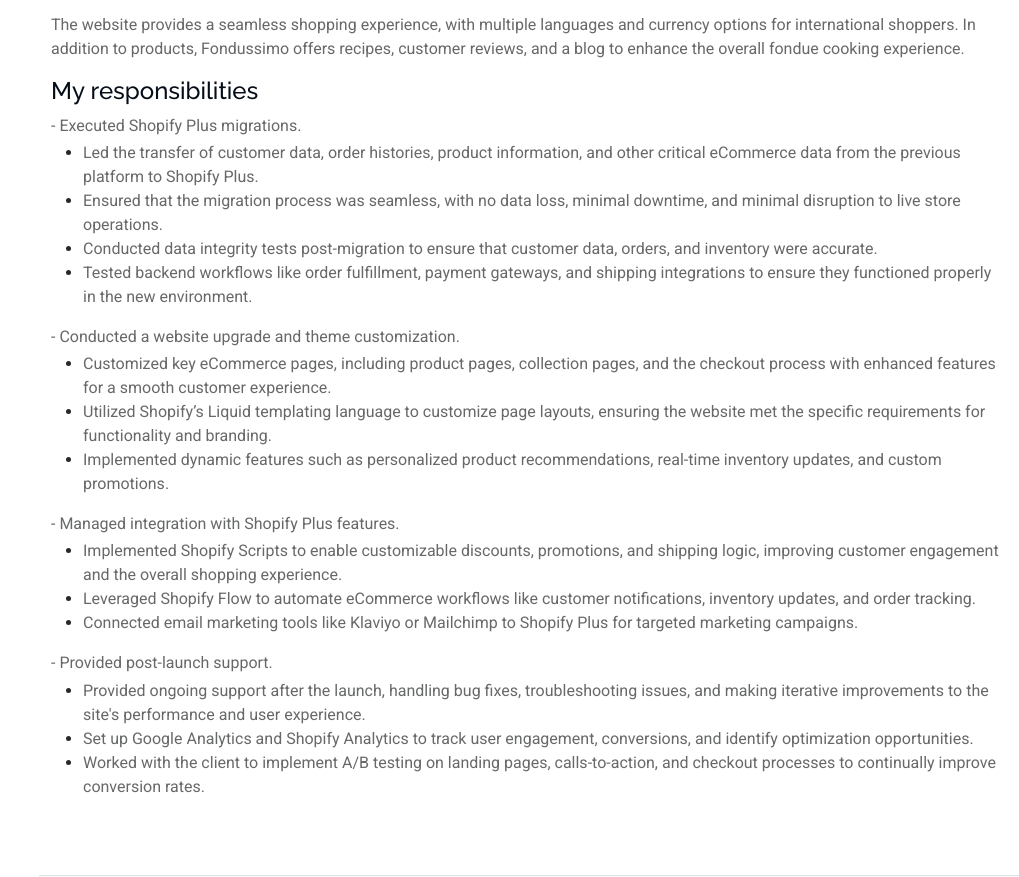
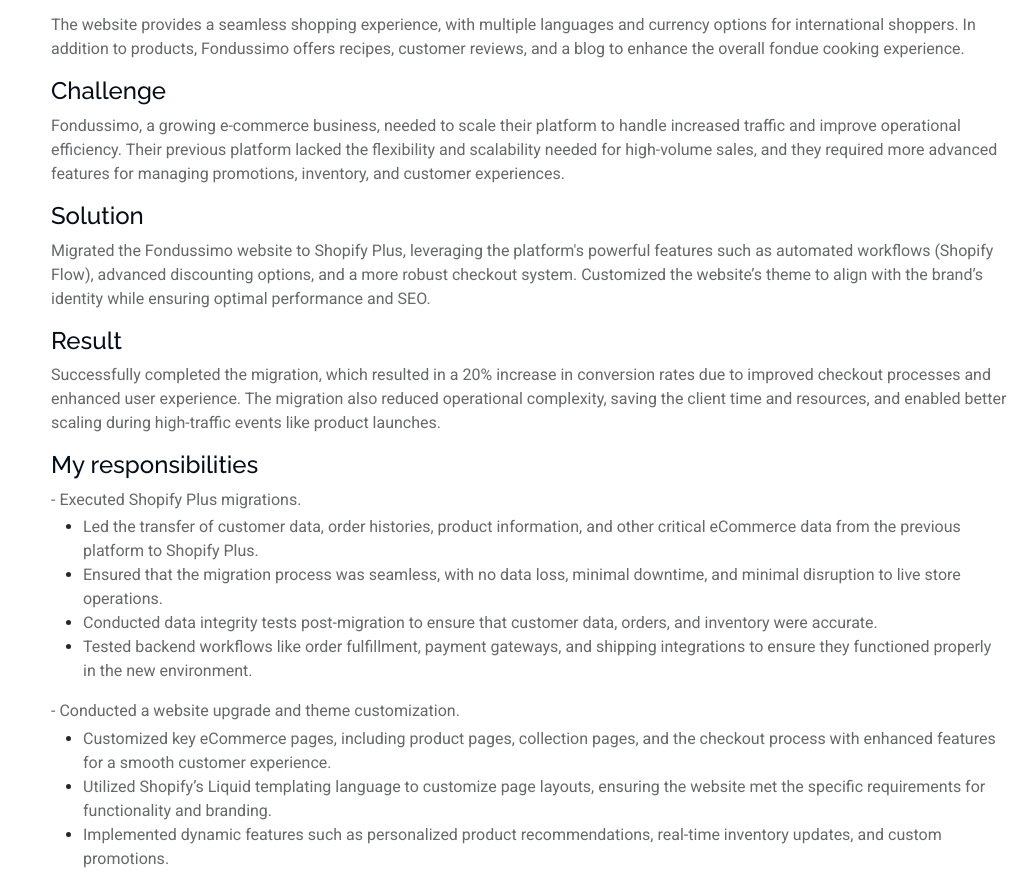
Before and after one commit to brettstinson92727/brettstinson92727.github.io, a plain HTML site: page fondussimo-details.html in a window 1280 px wide. Shown: the part 835-1712 px from the top of the page, without its empty margins (261-1280 px from the left). Drawn offline with Linux system fonts and the light colour scheme.

Commit message:
Added 'Challenge', 'Solution', 'Result' section for each portfolio.

```diff
--- a/fondussimo-details.html
+++ b/fondussimo-details.html
@@ -168,6 +168,21 @@
               </p>
 
               <div class="responsibilities">
+                <h4>Challenge</h4>
+                <p>
+                  Fondussimo, a growing e-commerce business, needed to scale their platform to handle increased traffic and improve operational efficiency. Their previous platform lacked the flexibility and scalability needed for high-volume sales, and they required more advanced features for managing promotions, inventory, and customer experiences.
+                </p>
+
+                <h4>Solution</h4>
+                <p>
+                  Migrated the Fondussimo website to Shopify Plus, leveraging the platform's powerful features such as automated workflows (Shopify Flow), advanced discounting options, and a more robust checkout system. Customized the website’s theme to align with the brand’s identity while ensuring optimal performance and SEO.
+                </p>
+
+                <h4>Result</h4>
+                <p>
+                  Successfully completed the migration, which resulted in a 20% increase in conversion rates due to improved checkout processes and enhanced user experience. The migration also reduced operational complexity, saving the client time and resources, and enabled better scaling during high-traffic events like product launches.
+                </p>
+
                 <h4>My responsibilities</h4>
 
                 <p class="each-responsibility">
```
Also changed, not shown: attitude-living-details.html (+15 -0 lines), index.html (+1 -1 lines), 1 other file.
